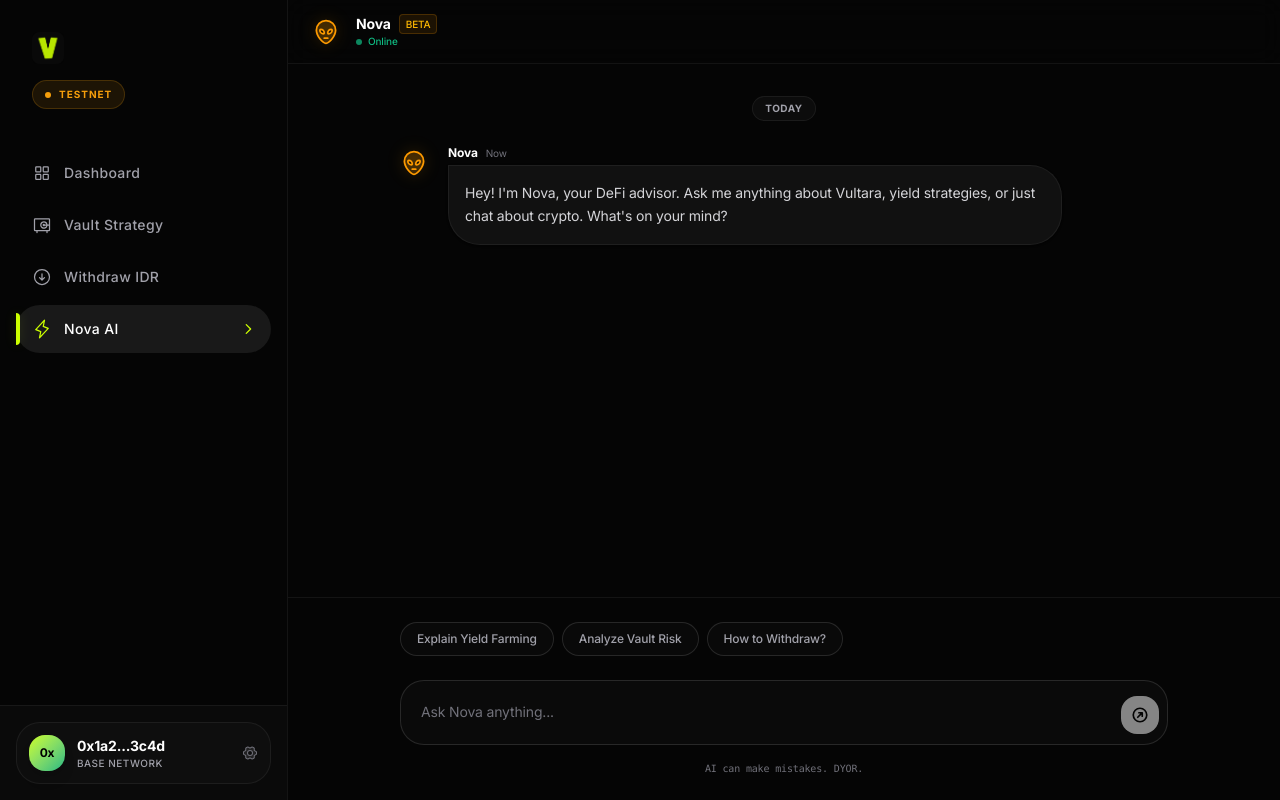
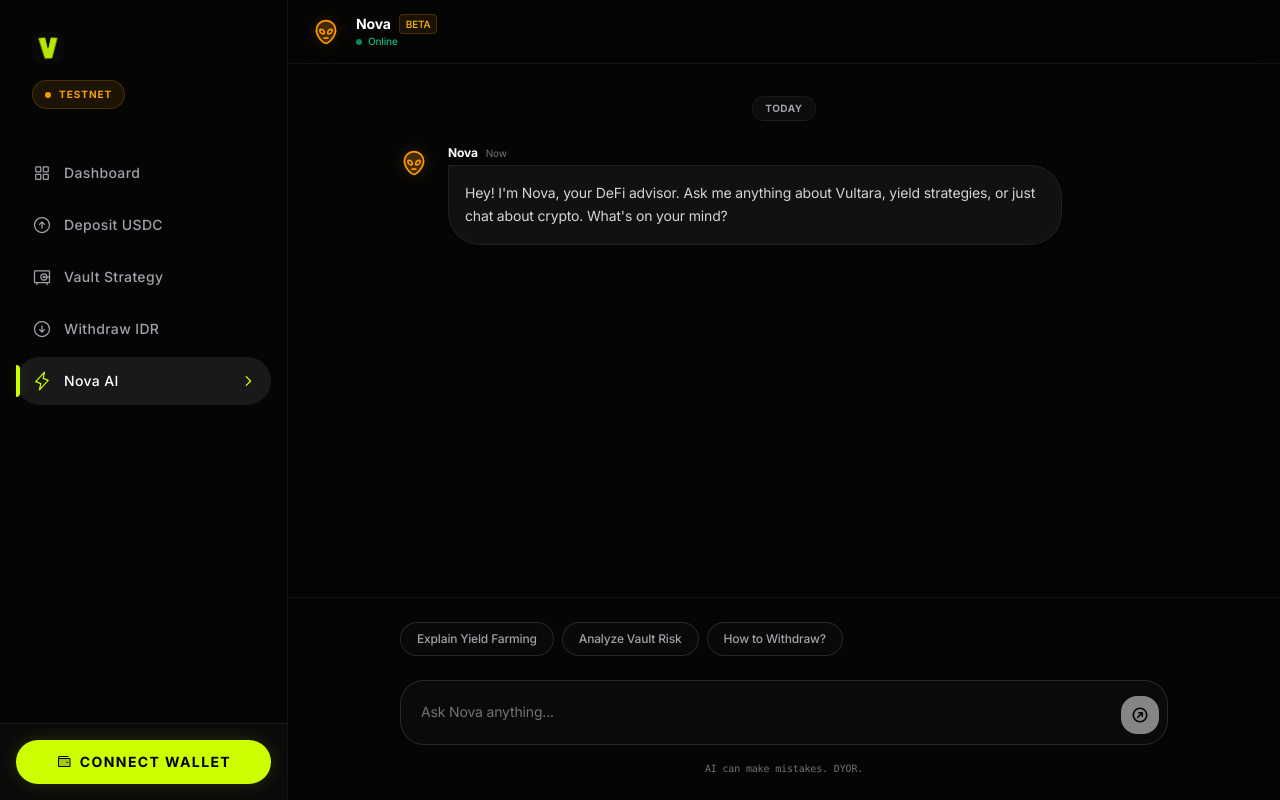
Before and after one commit to vultara-labs/frontend, a Next.js app: page /dashboard/ai in a window 1280 px wide. Built offline with nearby package versions, Linux system fonts and the light colour scheme.

Commit message:
feat(dashboard): add deposit nav & connect wallet button
- Add 'Deposit USDC' to sidebar navigation (position 2)
- Replace fake wallet address with 'Connect Wallet' button
- Update both mobile and desktop sidebar layouts
- Add ArrowCircleUp and Wallet icons to imports

```diff
--- a/src/app/dashboard/layout.tsx
+++ b/src/app/dashboard/layout.tsx
@@ -9,14 +9,17 @@ import {
     Vault,
     Lightning,
     ArrowCircleDown,
+    ArrowCircleUp,
     List,
     X,
     CaretRight,
-    GearSix
+    GearSix,
+    Wallet
 } from "@phosphor-icons/react";
 
 const navItems = [
     { label: "Dashboard", href: "/dashboard", icon: SquaresFour },
+    { label: "Deposit USDC", href: "/dashboard/deposit", icon: ArrowCircleUp },
     { label: "Vault Strategy", href: "/dashboard/vault", icon: Vault },
     { label: "Withdraw IDR", href: "/dashboard/withdraw", icon: ArrowCircleDown },
     { label: "Nova AI", href: "/dashboard/ai", icon: Lightning },
@@ -141,22 +144,10 @@ export default function DashboardLayout({
 
                             {/* Mobile User Profile */}
                             <div className="p-4 border-t border-[var(--border-subtle)] bg-[var(--obsidian-surface)]">
-                                <div className="p-3 rounded-xl bg-white/[0.02] border border-[var(--border-subtle)] hover:border-[var(--border-medium)] transition-colors group cursor-pointer">
-                                    <div className="flex items-center gap-3">
-                                        <div className="w-10 h-10 rounded-lg bg-gradient-to-br from-[var(--volt)] to-[var(--success)] flex items-center justify-center text-black font-bold text-xs shadow-lg shadow-[var(--volt)]/20">
-                                            0x
-                                        </div>
-                                        <div className="flex-1 min-w-0">
-                                            <p className="text-white text-sm font-bold truncate group-hover:text-[var(--volt)] transition-colors">
-                                                0x1a2...3c4d
-                                            </p>
-                                            <p className="text-[10px] text-[var(--text-secondary)] uppercase tracking-wider font-medium">
-                                                Base Network
-                                            </p>
-                                        </div>
-                                        <GearSix size={18} weight="duotone" className="text-[var(--text-tertiary)] group-hover:text-white transition-colors" />
-                                    </div>
-                                </div>
+                                <button className="w-full py-3.5 rounded-xl bg-[var(--volt)] text-black font-bold uppercase tracking-widest hover:brightness-110 active:scale-[0.98] transition-all flex items-center justify-center gap-2 text-sm shadow-[0_0_20px_rgba(204,255,0,0.15)]">
+                                    <Wallet size={18} weight="duotone" />
+                                    Connect Wallet
+                                </button>
                             </div>
                         </motion.div>
                     </>
@@ -207,24 +198,12 @@ export default function DashboardLayout({
                     })}
                 </nav>
 
-                {/* Desktop User Profile Section */}
+                {/* Desktop Connect Wallet */}
                 <div className="p-4 border-t border-[var(--border-subtle)] bg-[var(--obsidian-surface)]">
-                    <div className="p-3 rounded-xl bg-white/[0.02] border border-[var(--border-subtle)] hover:border-[var(--border-medium)] transition-colors group cursor-pointer">
-                        <div className="flex items-center gap-3">
-                            <div className="w-9 h-9 rounded-lg bg-gradient-to-br from-[var(--volt)] to-[var(--success)] flex items-center justify-center text-black font-bold text-xs shadow-lg shadow-[var(--volt)]/20">
-                                0x
-                            </div>
-                            <div className="flex-1 min-w-0">
-                                <p className="text-white text-sm font-bold truncate group-hover:text-[var(--volt)] transition-colors">
-                                    0x1a2...3c4d
-                                </p>
-                                <p className="text-[10px] text-[var(--text-secondary)] uppercase tracking-wider font-medium">
-                                    Base Network
-                                </p>
-                            </div>
-                            <GearSix size={16} weight="duotone" className="text-[var(--text-tertiary)] group-hover:text-white transition-colors" />
-                        </div>
-                    </div>
+                    <button className="w-full py-3 rounded-xl bg-[var(--volt)] text-black font-bold uppercase tracking-widest hover:brightness-110 active:scale-[0.98] transition-all flex items-center justify-center gap-2 text-sm shadow-[0_0_20px_rgba(204,255,0,0.15)]">
+                        <Wallet size={16} weight="duotone" />
+                        Connect Wallet
+                    </button>
                 </div>
             </aside>
 
```
